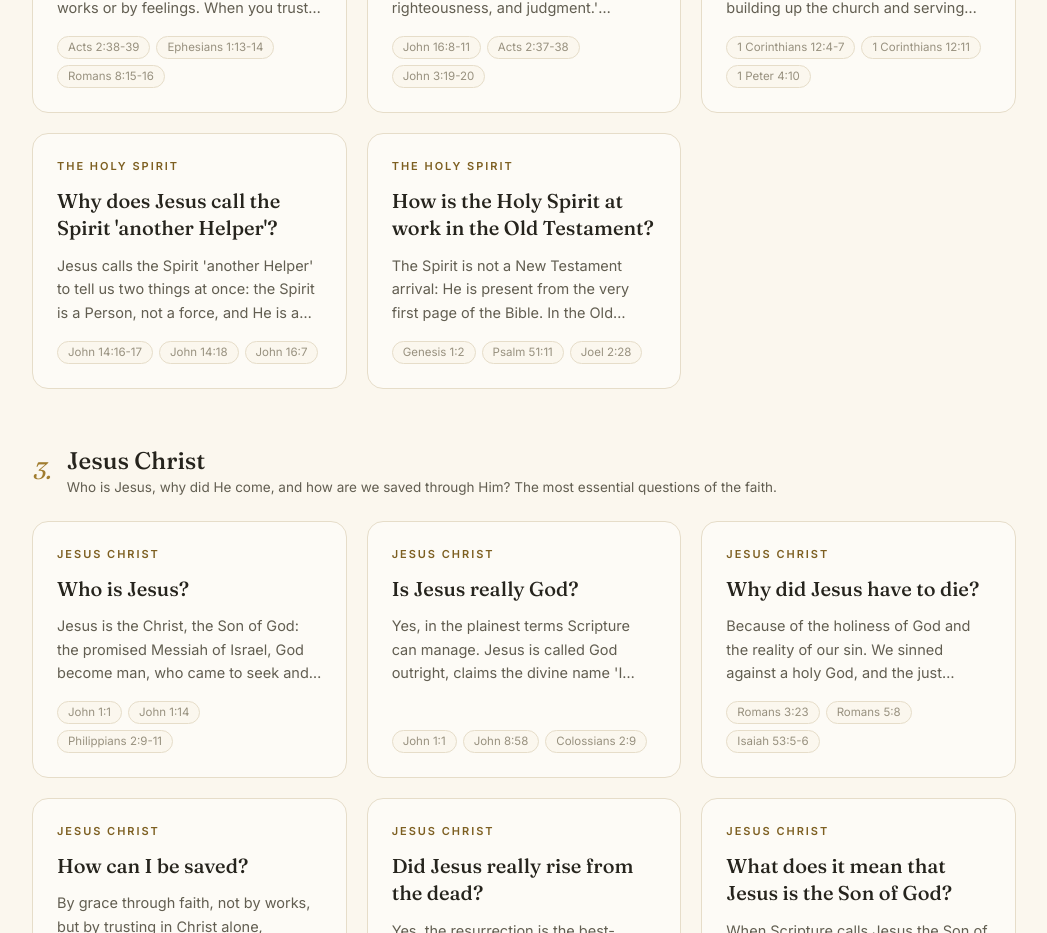
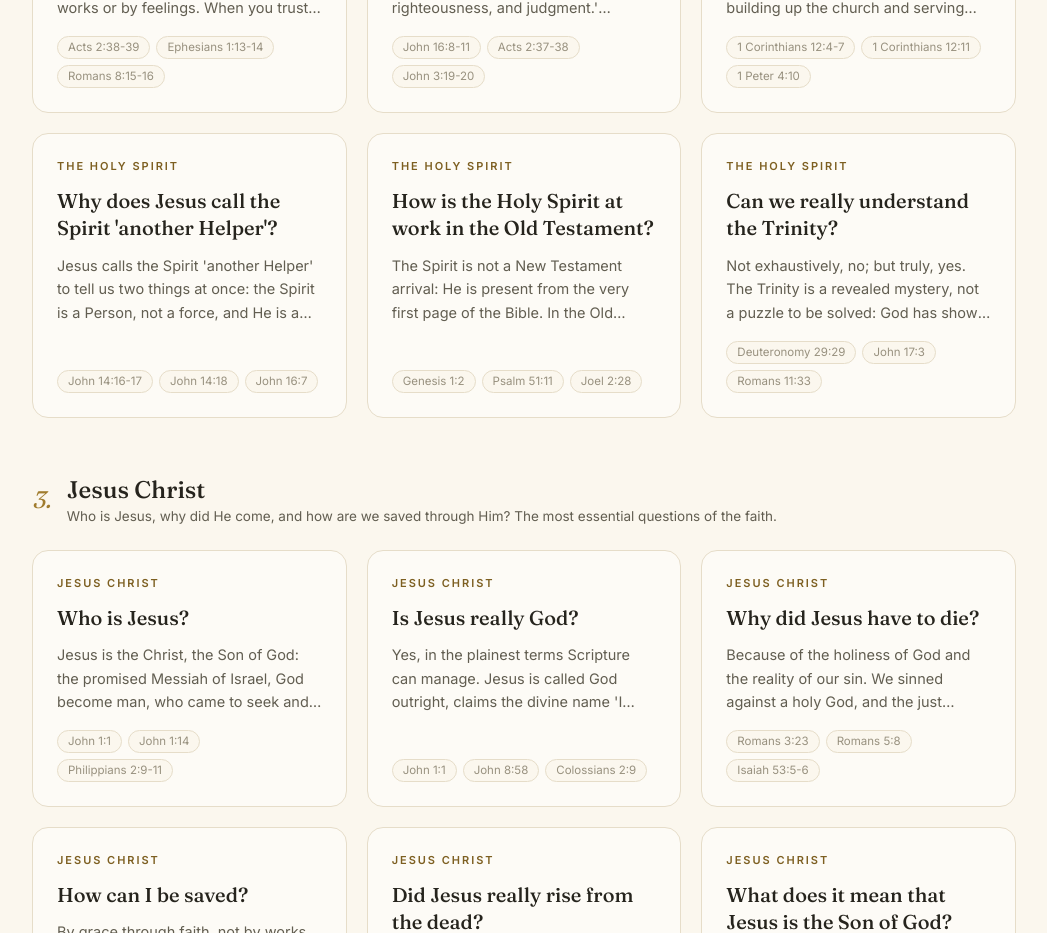
Before and after one commit to kczimm/glory, a Next.js app: page /questions in a window 1280 px wide. Shown: the part 1260-2193 px from the top of the page, without its empty margins (116-1163 px from the left). Built offline with nearby package versions, Linux system fonts and the light colour scheme.

Commit message:
Add study: Can we really understand the Trinity?

```diff
--- a/src/data/questions.ts
+++ b/src/data/questions.ts
@@ -223,10 +223,10 @@ export const questions: Question[] = [
       },
     ],
     keyVerses: ["Matthew 28:19", "John 14:16-17", "2 Corinthians 13:14", "Hebrews 1:3"],
-    raises: ["is-jesus-really-god", "who-is-the-father"],
+    raises: ["is-jesus-really-god", "who-is-the-father", "can-we-understand-the-trinity"],
     followsFrom: ["is-the-holy-spirit-god", "is-jesus-really-god"],
     related: ["who-is-the-holy-spirit", "who-is-the-father"],
-    planned: ["Can we really understand the Trinity?"],
+    planned: ["How do the Persons of the Trinity relate to one another?"],
     order: 3,
   },
 
@@ -3218,4 +3218,87 @@ export const questions: Question[] = [
     planned: ["Why did the Old Testament Spirit come and go?"],
     order: 17,
   },
+
+  {
+    slug: "can-we-understand-the-trinity",
+    question: "Can we really understand the Trinity?",
+    category: "holy-spirit",
+    summary:
+      "Not exhaustively, no; but truly, yes. The Trinity is a revealed mystery, not a puzzle to be solved: God has shown us who He is, and He invites us to know Him. We can know the triune God truly, the way a child knows a father, without comprehending Him fully, the way no one can fathom the depths of God.",
+    passages: [
+      {
+        book: "Deuteronomy",
+        chapter: 29,
+        title: "The secret things and the revealed things",
+        lookFor: "God keeps His secrets, and gives us what He reveals: enough to know and obey Him.",
+        focus: "29",
+      },
+      {
+        book: "Job",
+        chapter: 11,
+        title: "Can you fathom God?",
+        lookFor: "Zophar's question is a good one even if his application was wrong: God is beyond our measures.",
+        focus: "7-9",
+      },
+      {
+        book: "1 Corinthians",
+        chapter: 2,
+        title: "The Spirit reveals the deep things of God",
+        lookFor: "We know God's depths because His Spirit has searched them and revealed them to us.",
+        focus: "6-16",
+      },
+      {
+        book: "Isaiah",
+        chapter: 55,
+        title: "Higher than the heavens",
+        lookFor: "God's thoughts and ways tower over ours, and He calls us to come and listen.",
+        focus: "8-11",
+      },
+      {
+        book: "John",
+        chapter: 17,
+        title: "Jesus prays that we may know",
+        lookFor: "Eternal life is knowing the Father and the Son, and Jesus prays for us to enter that love.",
+        focus: "20-26",
+      },
+    ],
+    points: [
+      {
+        heading: "God reveals what He wants us to know",
+        body:
+          "Moses drew the line honestly: 'The secret things belong to Yahweh our God; but the things that are revealed belong to us and to our children forever, that we may do all the words of this law.' God has not left us guessing. He spoke through the prophets, and in these last days He has spoken to us by His Son, inviting us to glory in the one thing that matters: knowing Him.",
+        verses: ["Deuteronomy 29:29", "Hebrews 1:1-2", "Jeremiah 9:24"],
+      },
+      {
+        heading: "The Trinity is received, not reasoned into existence",
+        body:
+          "No one sat down and invented the Trinity. The church confessed it because Scripture kept saying it: the Father and the Son and the Spirit all present at Jesus' baptism, all at work in redemption, all joined in one name at the Great Commission. We know it the way we know anything about God: because He showed us.",
+        verses: ["Matthew 3:16-17", "Matthew 28:19", "2 Corinthians 13:14"],
+      },
+      {
+        heading: "We can know God truly without comprehending Him fully",
+        body:
+          "'Can you fathom the mystery of God?' Job is asked; Paul answers, 'How unsearchable are his judgments, and his ways past tracing out!' Yet Jesus says that eternal life is knowing the only true God. Knowing a person is not the same as comprehending a person: a child knows his father truly, and has not yet begun to fathom him. So with God: we know Him truly, truly enough to love and trust and follow, and His greatness is unsearchable.",
+        verses: ["Job 11:7", "Romans 11:33", "John 17:3", "Psalm 145:3"],
+      },
+      {
+        heading: "The whole story of salvation is trinitarian",
+        body:
+          "The Bible does not teach the Trinity as a doctrine to memorize; it lives it. Creation and redemption move on three-fold rhythm: the Father sends the Son, the Son accomplishes the work, the Spirit applies it. We have access to the Father through the Son, in one Spirit; God's love has been poured into our hearts through the Holy Spirit; and the Spirit makes us cry, 'Abba, Father!'",
+        verses: ["John 3:16", "Ephesians 2:18", "Romans 5:5", "Galatians 4:6", "Romans 8:26"],
+      },
+      {
+        heading: "The right response is worship, not frustration",
+        body:
+          "Paul does not end his survey of God's ways with a quiz; he ends in doxology: 'For of him, and through him, and to him, are all things. To him be the glory for ever! Amen.' He prays for us to be strengthened to comprehend the love of Christ, and his prayer ends with glory in the church to all generations. The mystery we cannot exhaust is the mystery we were made to praise.",
+        verses: ["Romans 11:33-36", "Ephesians 3:18-21"],
+      },
+    ],
+    keyVerses: ["Deuteronomy 29:29", "John 17:3", "Romans 11:33", "1 Corinthians 2:10-11", "Isaiah 55:9"],
+    raises: [],
+    followsFrom: ["what-is-the-trinity", "is-the-holy-spirit-god", "is-jesus-really-god"],
+    related: ["what-is-the-trinity", "who-is-the-father"],
+    planned: ["How is the Trinity like a family, and unlike a family?"],
+    order: 18,
+  },
 ];
```
